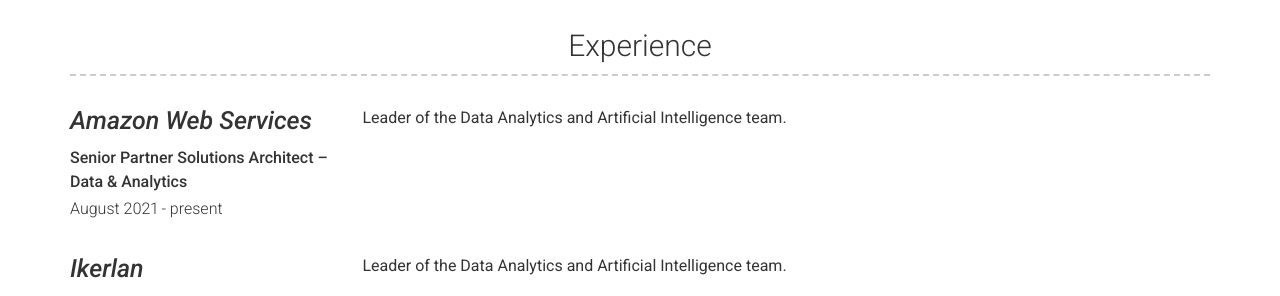
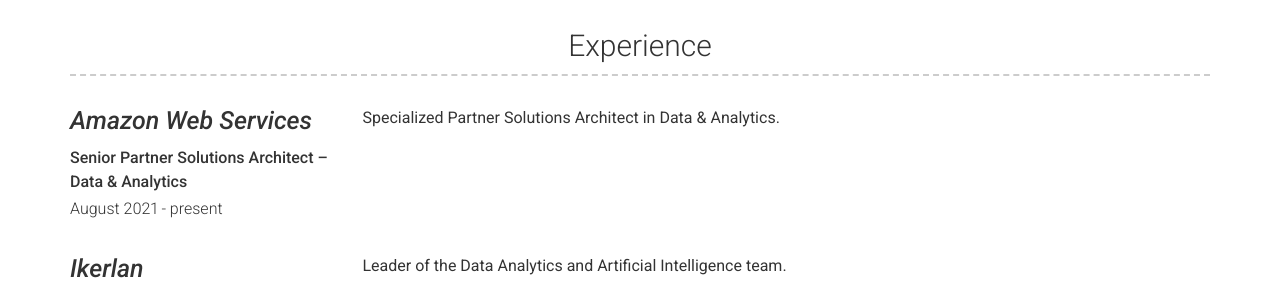
Before and after one commit to Neuw84/neuw84.github.io, a Jekyll site: the page built from index.md, in a window 1280 px wide and 900 px high, scrolled down 847 px. Shown: the part 152-448 px from the top of the window. Built offline with Jekyll 4.4.1, drawn with Linux system fonts in a browser that asks for light colours.

Commit message:
Update experience.yml

```diff
--- a/_data/experience.yml
+++ b/_data/experience.yml
@@ -4,7 +4,7 @@
   dates: August 2021 - present
   job_title: Senior Partner Solutions Architect – Data & Analytics
   description: |
-    Leader of the Data Analytics and Artificial Intelligence team.
+    Specialized Partner Solutions Architect in Data & Analytics.
 
 - company: Ikerlan
   company: Ikerlan
```
